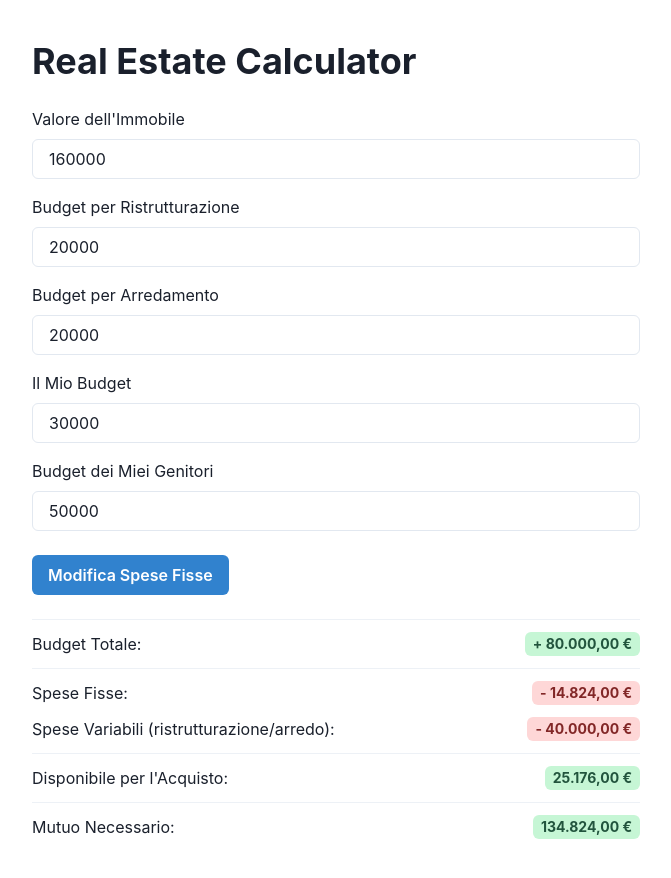
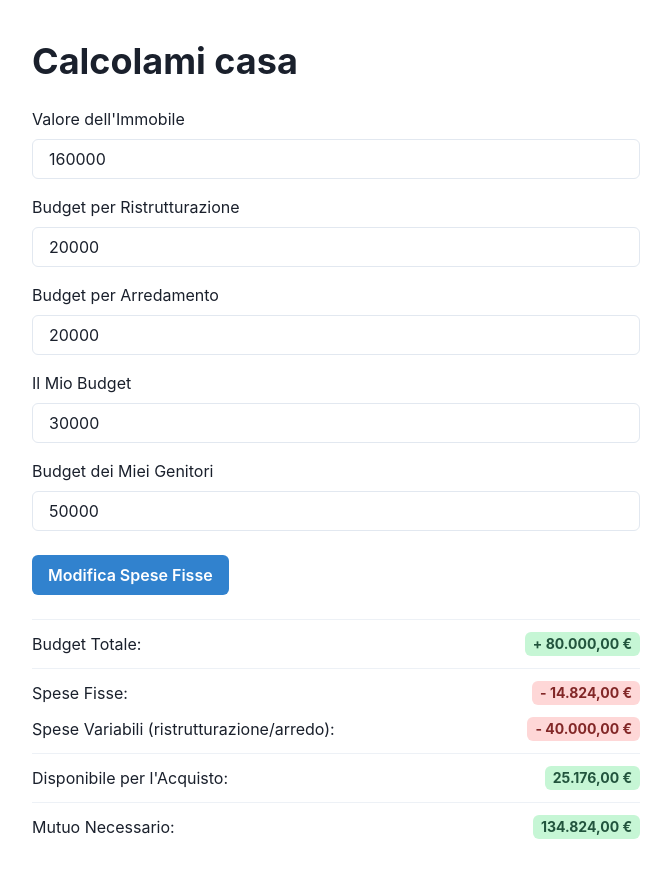
Before and after one commit to CarloFerrero/real-estate-calculator, a React (Create React App) app: page / in a window 1280 px wide. Shown: the whole page, without its empty margins (304-975 px from the left). Built offline with nearby package versions, Linux system fonts and the light colour scheme.

Commit message:
Initial commit

```diff
--- a/src/App.tsx
+++ b/src/App.tsx
@@ -34,7 +34,7 @@ const App: React.FC = () => {
   return (
     <ChakraProvider>
       <Container maxW="container.sm" mt={10} mb={10}>
-        <Heading as="h1" size="xl" mb={6}>Real Estate Calculator</Heading>
+        <Heading as="h1" size="xl" mb={6}>Calcolami casa</Heading>
         <Stack spacing={4}>
           <Box>
             <Text mb={2}>Valore dell'Immobile</Text>
```
